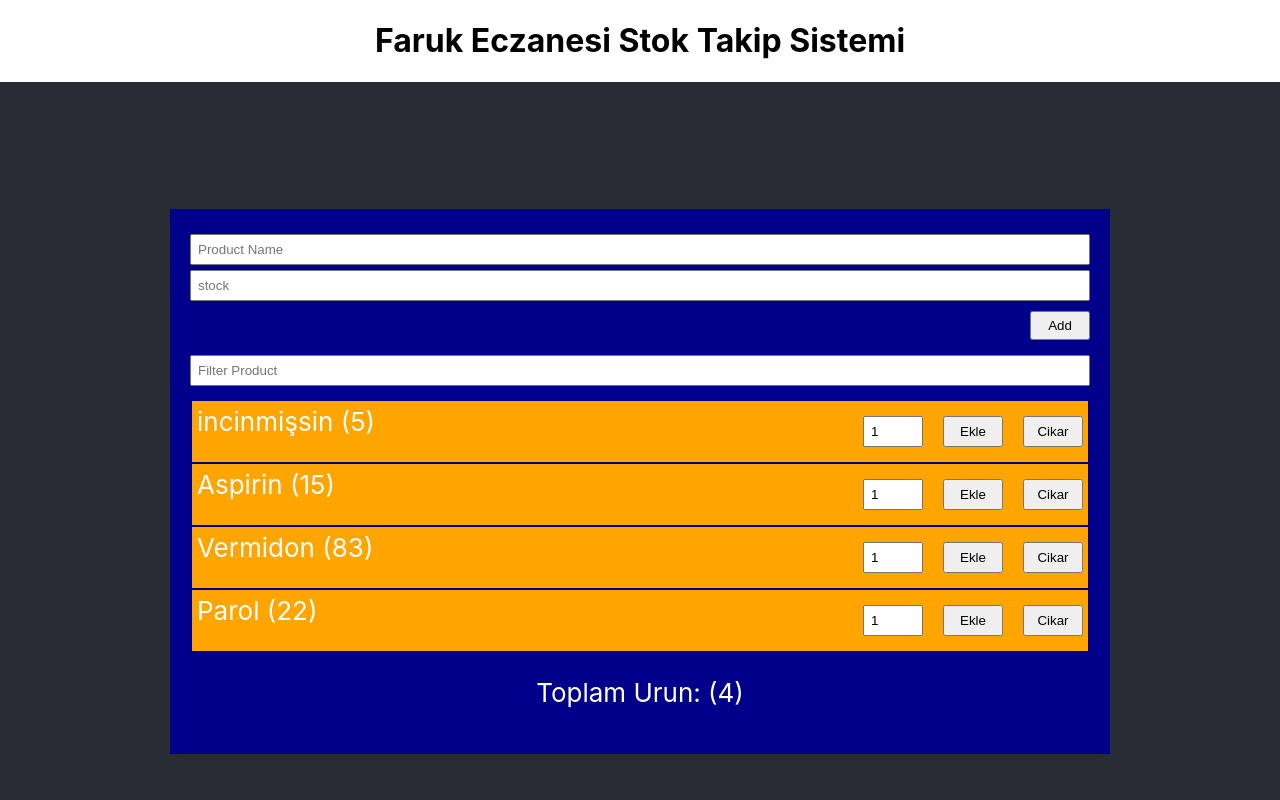
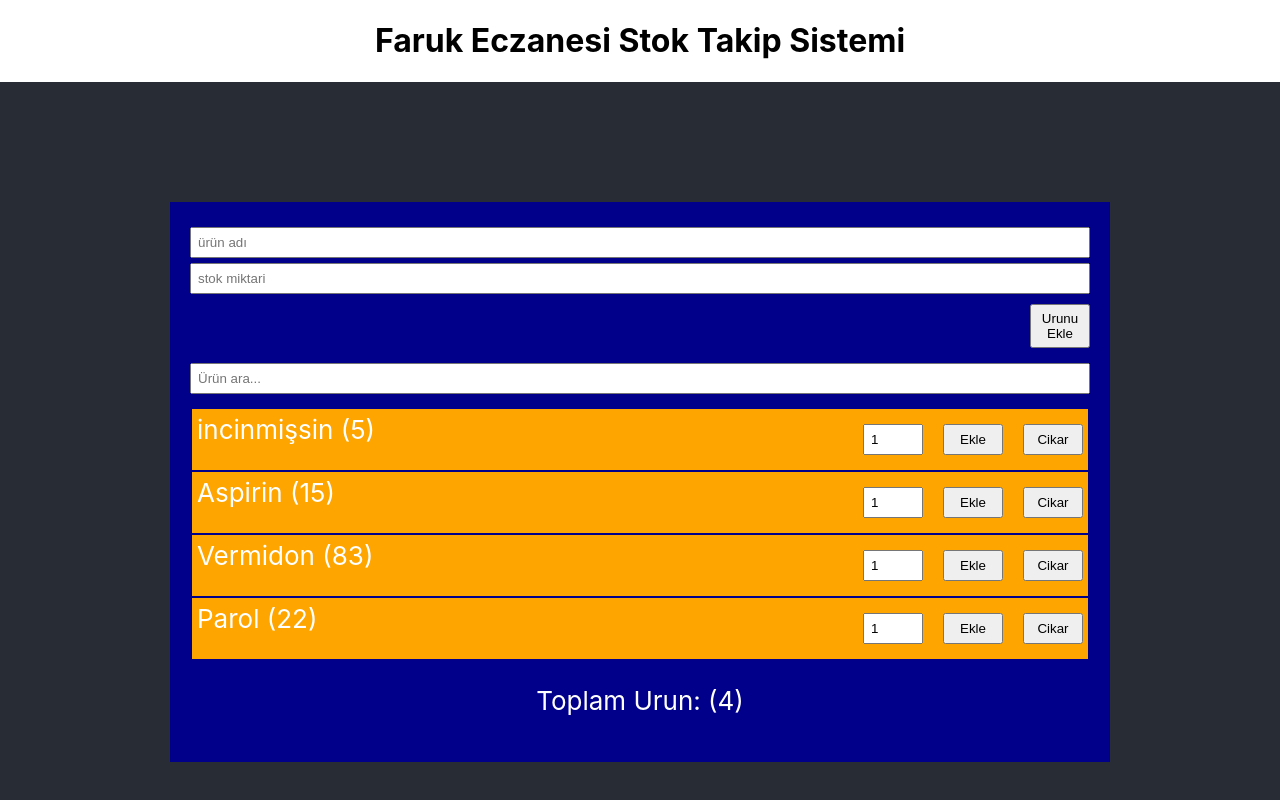
Before and after one commit to K133-DRC-Javascript-React-bootcamp-1/stock-app-ozdemirhalilibrahim, a React (Create React App) app in the folder stock-app/: page / in a window 1280 px wide. Shown: the top 800 px of the page. Built offline with nearby package versions, Linux system fonts and the light colour scheme.

Commit message:
change placeholder text

```diff
--- a/stock-app/src/components/product/Form/index.js
+++ b/stock-app/src/components/product/Form/index.js
@@ -1,49 +1,47 @@
-import {useState, useEffect} from 'react'
-
-
+import { useState, useEffect } from "react";
 
 function Form({ addProduct, products }) {
-    const initialFormValue ={id:products.length, productName: "", stock:''}
-    const [form, setForm] = useState(initialFormValue)
-    const onChangeInput = (e)=>{
-        setForm({...form, [e.target.name]: e.target.value})
-    }
-    useEffect(()=>{
-        setForm(initialFormValue)
-    },[products])
-    const onSubmit= (e)=>{
+  const initialFormValue = { id: products.length, productName: "", stock: "" };
+  const [form, setForm] = useState(initialFormValue);
+  const onChangeInput = (e) => {
+    setForm({ ...form, [e.target.name]: e.target.value });
+  };
+  useEffect(() => {
+    setForm(initialFormValue);
+  }, [products]);
+  const onSubmit = (e) => {
+    e.preventDefault();
 
-        e.preventDefault()
-
-        if(form.productName === '' || form.stock === '') {
+    if (form.productName === "" || form.stock === "") {
       return false;
     }
-        addProduct([...products, form])
-        console.log(form)
-
-    }
+    addProduct([...products, form]);
+    console.log(form);
+  };
   return (
     <form onSubmit={onSubmit}>
       <div>
-        <input name='productName'
-        placeholder='Product Name'
+        <input
+          name="productName"
+          placeholder="ürün adı"
           onChange={onChangeInput}
           value={form.productName}
         />
       </div>
       <div>
-            <input name='stock'
-            placeholder='stock'
+        <input
+          name="stock"
+          type={"number"}
+          placeholder="stok miktari"
           onChange={onChangeInput}
           value={form.stock}
         />
       </div>
-        <div className='btn'>
-            <button  >Add</button>
+      <div className="btn">
+        <button>Urunu Ekle</button>
       </div>
-
     </form>
-  )
+  );
 }
 
-export default Form
+export default Form;
--- a/stock-app/src/components/product/List/index.js
+++ b/stock-app/src/components/product/List/index.js
@@ -53,7 +53,7 @@ function List({ products, setProduct }) {
   return (
     <div>
       <input
-        placeholder="Filter Product"
+        placeholder="Ürün ara..."
         value={filterText}
         onChange={(e) => setFilterText(e.target.value)}
       />
```
Lines whose indentation alone changed are shown as unchanged.
